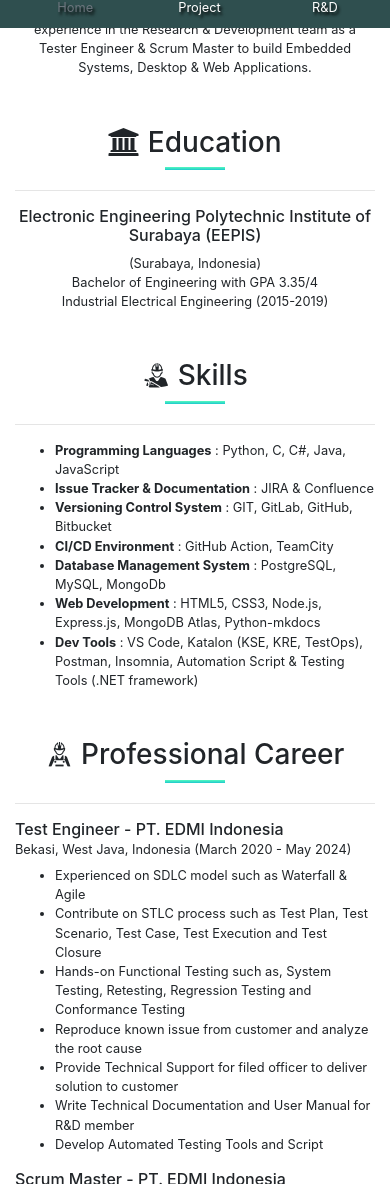
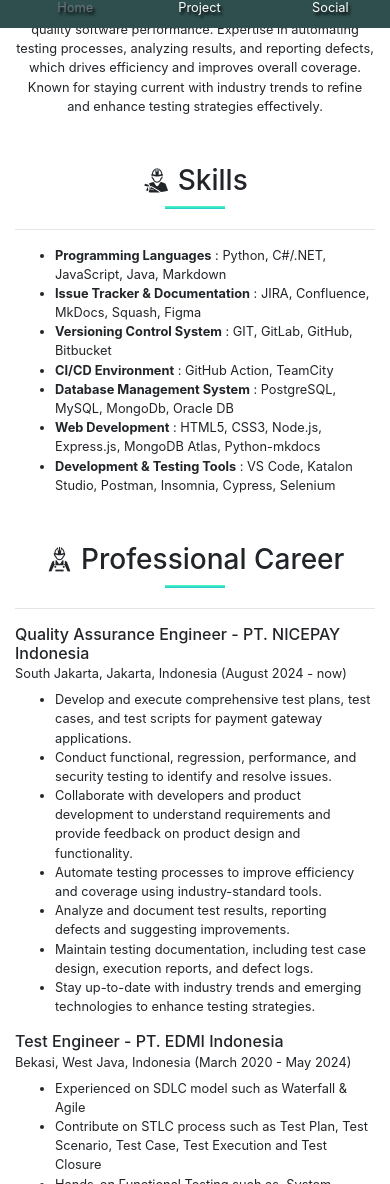
Before and after one commit to fahmiwazu/fahmiwazu.github.io, a plain HTML site: page index.html in a window 390 px wide. Shown: the part 816-2000 px from the top of the page. Drawn offline with Linux system fonts and the light colour scheme; files whose address does not match are found by name.

Commit message:
FEAT: Update Home page on desktop & mobile

```diff
--- a/index.html
+++ b/index.html
@@ -6,7 +6,7 @@
   <meta name="viewport" content="width=device-width, initial-scale=1.0" />
   <meta name="author" content="fahmi wahyu wiradika">
   <meta name="about" content="This is curriculum vitae page fahmi wahyu wiradika">
-  <title>Fahmi Wahyu Wiradika</title>
+  <title>Fahmi's Portfolio</title>
 
   <link rel="stylesheet" href="public/lib/bootstrap/css/bootstrap.min.css">
   <link rel="stylesheet" href="public/lib/animate/animate.min.css">
@@ -40,7 +40,7 @@
         <div class="wow animated fadeIn" style="text-shadow:2px 4px 5px black">
           <h3> Fahmi Wahyu Wiradika</h3>
           <h4><small><span class="flag-icon-background flag-icon flag-icon-id"
-                style="background-size:80%"></span>Indonesia <br>Test Engineer | QA Automation | Scrum Master </h4>
+                style="background-size:80%"></span>Indonesia <br>Quality Assurance Engineer | QA Manual & Automation | Test Engineer </h4>
           <span class="fa fa-mobile-phone"></span> Mobile : (+62) 852 8179 1212
           <br>
           <span class="fa fa-mobile-phone"></span> WA : (+62) 852 8179 1212
@@ -75,22 +75,13 @@
         <div class="section-divider"></div>
         <hr>
         <p>
-          A graduate student from Electronic Engineering Polytechnic Institute of Surabaya (EEPIS) in 2019, I am
-          interested and have a Diploma Thesis on Smart Meters with Artificial intelligence (AI) Embedded Devices. 4
-          years of experience in the Research & Development team as a Tester Engineer & Scrum Master to build Embedded
-          Systems, Desktop & Web Applications. </p>
-      </div>
-    </div>
-    <div id="education">
-      <div class="container text-center mt-5 wow animated fadeInUp mt-2">
-        <h3><span class="fa fa-university"></span> Education</h3>
-        <div class="section-divider"></div>
-        <hr>
-        <h6>
-          Electronic Engineering Polytechnic Institute of Surabaya (EEPIS) </h6>
-        (Surabaya, Indonesia)
-        <br>Bachelor of Engineering with GPA 3.35/4
-        <br>Industrial Electrical Engineering (2015-2019)
+          Experienced Quality Assurance and Test Engineer with expertise in
+          developing and executing test plans and maintain automation code structure.
+          Skilled in functional, regression, and performance testing, with a focus on high-quality
+          software performance. Expertise in automating testing processes, analyzing results,
+          and reporting defects, which drives efficiency and improves overall coverage.
+          Known for staying current with industry trends to refine and enhance testing
+          strategies effectively.  </p>
       </div>
     </div>
     <div id="skills">
@@ -100,14 +91,13 @@
         <div class="text-left">
           <hr>
           <ul>
-            <li><b>Programming Languages</b> : Python, C, C#, Java, JavaScript</li>
-            <li><b>Issue Tracker & Documentation</b> : JIRA & Confluence</li>
+            <li><b>Programming Languages</b> : Python, C#/.NET, JavaScript, Java, Markdown</li>
+            <li><b>Issue Tracker & Documentation</b> : JIRA, Confluence, MkDocs, Squash, Figma</li>
             <li><b>Versioning Control System</b> : GIT, GitLab, GitHub, Bitbucket</li>
             <li><b>CI/CD Environment</b> : GitHub Action, TeamCity</li>
-            <li><b>Database Management System</b> : PostgreSQL, MySQL, MongoDb</li>
+            <li><b>Database Management System</b> : PostgreSQL, MySQL, MongoDb, Oracle DB</li>
             <li><b>Web Development</b> : HTML5, CSS3, Node.js, Express.js, MongoDB Atlas, Python-mkdocs</li>
-            <li><b>Dev Tools</b> : VS Code, Katalon (KSE, KRE, TestOps), Postman, Insomnia, Automation Script & Testing
-              Tools (.NET framework)</li>
+            <li><b>Development & Testing Tools</b> : VS Code, Katalon Studio, Postman, Insomnia, Cypress, Selenium</li>
           </ul>
         </div>
       </div>
@@ -118,13 +108,27 @@
         <div class="section-divider"></div>
         <div class="text-left">
           <hr>
+          <h6>Quality Assurance Engineer - PT. NICEPAY Indonesia
+            <small><br>South Jakarta, Jakarta, Indonesia (August 2024 - now)</small>
+          </h6>
+          <ul>
+            <li>Develop and execute comprehensive test plans, test cases, and test scripts for payment gateway applications.</li>
+            <li>Conduct functional, regression, performance, and security testing to identify and resolve issues.</li>
+            <li>Collaborate with developers and product development to understand requirements and provide feedback on product design and functionality.</li>
+            <li>Automate testing processes to improve efficiency and coverage using industry-standard tools.</li>
+            <li>Analyze and document test results, reporting defects and suggesting improvements.</li>
+            <li>Maintain testing documentation, including test case design, execution reports, and defect logs.</li>
+            <li>Stay up-to-date with industry trends and emerging technologies to enhance testing strategies.</li>
+          </ul>
+        </div>
+        <div class="text-left">
           <h6>Test Engineer - PT. EDMI Indonesia
             <small><br>Bekasi, West Java, Indonesia (March 2020 - May 2024)</small>
           </h6>
           <ul>
             <li>Experienced on SDLC model such as Waterfall & Agile</li>
-            <li>Contribute on STLC process such as Test Plan, Test Scenario, Test Case, Test Execution and Test Closure
-            </li>
+            <li>Contribute on STLC process such as Test Plan, Test Scenario, Test Case, Test Execution and Test
+              Closure</li>
             <li>Hands-on Functional Testing such as, System Testing, Retesting, Regression Testing and Conformance
               Testing</li>
             <li>Reproduce known issue from customer and analyze the root cause</li>
@@ -138,8 +142,8 @@
             <small><br>Bekasi, West Java, Indonesia (January 2023 - June 2023)</small>
           </h6>
           <ul>
-            <li>Responsible for Sprint Ceremonial in Agile Team (sprint planning, spring review, daily stand-up, sprint
-              retrospective, code review and test review)</li>
+            <li>Responsible for Sprint Ceremonial in Agile Team (sprint planning, spring review, daily stand-up,
+              sprint retrospective, code review and test review)</li>
             <li>Discussed task level of priority with Product Owner</li>
             <li>Calculated team Story Point weighting</li>
             <li>Reported Team Velocity chart Burndown chart complete and carry over task to RTE</li>
@@ -155,7 +159,7 @@
         <div class="section-divider"></div>
         <div class="text-left">
           <hr>
-          <h6>Intern - PT Paiton Operation and Maintenance Indonesia (POMI)
+          <h6>Electrical Engineer Intern - PT Paiton Operation and Maintenance Indonesia (POMI)
             <small><br>Probolinggo, East Java, Indonesia (January 2018 - April 2018)</small>
           </h6>
           <ul>
@@ -166,6 +170,25 @@
             <li>Inspected PLC installation and operation for the coal handling system</li>
             <li>Executed unit outages scope of major and critical equipment inspections, installations, repairs, and
               cleaning</li>
+          </ul>
+        </div>
+      </div>
+    </div>
+    <div id="education">
+      <div class="container text-center mt-5 wow animated fadeInUp mt-2">
+        <h3><span class="fa fa-university"></span> Education</h3>
+        <div class="section-divider"></div>
+        <div class="text-left">
+          <hr>
+          <h6>Bachelor of Industrial Electrical Engineering <br>Electronic Engineering Polytechnic Institute of Surabaya (EEPIS)
+            <small><br>Surabaya, East Java, Indonesia (September 2015 - August 2019)</small>
+          </h6>
+          <ul>
+            <li>Overall GPA 3.35/4.</li>
+            <li>Member of Factory Automation Laboratory.</li>
+            <li>Member of Industrial Electrical Engineering Student Organization</li>
+            <li>Coursework: Automation Industry, Embedded Systems, Digital Signal Processing.</li>
+            <li>Thesis on “Design and build a Smart Energy Meter to identify household loads based on harmonic trace”.</li>
           </ul>
         </div>
       </div>
@@ -228,7 +251,7 @@
             <a class="badge badge-info" href="#">Privacy Policy</a>
             <a class="badge badge-info" href="#">Term of Use</a>
             <br>
-            <small>Updated : 6 May 2024</small>
+            <small>Updated : 10 November 2024</small>
           </div>
         </div>
       </div>
@@ -255,9 +278,9 @@
         <div class="col text-center">
           <a href="#" class="menu-home-3">
             <a href="research.html" class="menu-home-3 ">
-              <i class="icofont icofont-laboratory"></i>
+              <i class="ion ion-android-people"></i>
               <br>
-              <small> R&D </small>
+              <small> Social </small>
             </a>
         </div>
       </div>
@@ -289,7 +312,7 @@
       </small>
       <a class="nav-link js-scroll-trigger text-muted" href="#">Home</a>
       <a class="nav-link js-scroll-trigger" href="project.html">Project Participation</a>
-      <a class="nav-link js-scroll-trigger" href="research.html">Research & Development</a>
+      <a class="nav-link js-scroll-trigger" href="research.html">Social Activity</a>
       <div id="info">
         <div class="container text-center mt-2">
           <div class="card card-footer text-justify">
@@ -309,7 +332,7 @@
         </div>
       </div>
       <div class="text-white">
-        <small>Updated : 7 May 2024</small>
+        <small>Updated : 10 November 2024</small>
       </div>
       <footer class="container text-center text-white" style="margin-bottom:5rem"><span class="copyright">Copyright
           &copy; 2024 Fahmi Wahyu Wiradika </span></footer>
@@ -318,7 +341,7 @@
       <div id="profile" style="height:100%;margin-left: 15rem;margin-top: 3rem">
         <div class="container text-left mt-5 wow animated fadeInRight mt-2">
           <h1 style="font-size: 400%">Fahmi Wahyu Wiradika</h1>
-          <h4><small>Test Engineer | QA Automation | Scrum Master <br><span
+          <h4><small>Quality Assurance Engineer | QA Manual & Automation | Test Engineer <br><span
                 class="flag-icon-background flag-icon flag-icon-id" style="background-size:80%"></span>Indonesia</small>
           </h4>
           <span class="fa fa-mobile-phone"></span> Mobile : (+62) 852 8179 1212
@@ -333,20 +356,13 @@
           <h3>Introduction</h3>
           <hr>
           <p>
-            A graduate student from Electronic Engineering Polytechnic Institute of Surabaya (EEPIS) in 2019, I am
-            interested and have a Diploma Thesis on Smart Meters with Artificial intelligence (AI) Embedded Devices. 4
-            years of experience in the Research & Development team as a Tester Engineer & Scrum Master to build Embedded
-            Systems, Desktop & Web Applications. </p>
-        </div>
-      </div>
-      <div id="education" style="height:100%;margin-left: 15rem;margin-top: 3rem">
-        <div class="container text-left mt-5 wow animated fadeInUp mt-2">
-          <h3><span class="fa fa-university"></span> Education</h3>
-          <hr>
-          <h6>
-            Electronic Engineering Polytechnic Institute of Surabaya (EEPIS)<small> (Surabaya, Indonesia)</small> </h6>
-          Bachelor of Engineering with GPA 3.35/4
-          <br>Industrial Electrical Engineering (2015-2019)
+            Experienced Quality Assurance and Test Engineer with expertise in
+            developing and executing test plans and maintain automation code structure.
+            Skilled in functional, regression, and performance testing, with a focus on high-quality
+            software performance. Expertise in automating testing processes, analyzing results,
+            and reporting defects, which drives efficiency and improves overall coverage.
+            Known for staying current with industry trends to refine and enhance testing
+            strategies effectively. </p>
         </div>
       </div>
       <div id="skills" style="height:100%;margin-left: 15rem;margin-top: 3rem">
@@ -355,14 +371,13 @@
           <div class="text-left">
             <hr>
             <ul>
-              <li><b>Programming Languages</b> : Python, C, C#, Java, JavaScript</li>
-              <li><b>Issue Tracker & Documentation</b> : JIRA & Confluence</li>
+              <li><b>Programming Languages</b> : Python, C#/.NET, JavaScript, Java, Markdown</li>
+              <li><b>Issue Tracker & Documentation</b> : JIRA, Confluence, MkDocs, Squash, Figma</li>
               <li><b>Versioning Control System</b> : GIT, GitLab, GitHub, Bitbucket</li>
               <li><b>CI/CD Environment</b> : GitHub Action, TeamCity</li>
-              <li><b>Database Management System</b> : PostgreSQL, MySQL, MongoDb</li>
+              <li><b>Database Management System</b> : PostgreSQL, MySQL, MongoDb, Oracle DB</li>
               <li><b>Web Development</b> : HTML5, CSS3, Node.js, Express.js, MongoDB Atlas, Python-mkdocs</li>
-              <li><b>Dev Tools</b> : VS Code, Katalon (KSE, KRE, TestOps), Postman, Insomnia, Automation Script &
-                Testing Tools (.NET framework)</li>
+              <li><b>Development & Testing Tools</b> : VS Code, Katalon Studio, Postman, Insomnia, Cypress, Selenium</li>
             </ul>
           </div>
         </div>
@@ -372,6 +387,20 @@
           <h3><span class="icofont icofont-engineer"></span> Professional Career</h3>
           <div class="text-left">
             <hr>
+            <h6>Quality Assurance Engineer - PT. NICEPAY Indonesia
+              <small><br>South Jakarta, Jakarta, Indonesia (August 2024 - now)</small>
+            </h6>
+            <ul>
+              <li>Develop and execute comprehensive test plans, test cases, and test scripts for payment gateway applications.</li>
+              <li>Conduct functional, regression, performance, and security testing to identify and resolve issues.</li>
+              <li>Collaborate with developers and product development to understand requirements and provide feedback on product design and functionality.</li>
+              <li>Automate testing processes to improve efficiency and coverage using industry-standard tools.</li>
+              <li>Analyze and document test results, reporting defects and suggesting improvements.</li>
+              <li>Maintain testing documentation, including test case design, execution reports, and defect logs.</li>
+              <li>Stay up-to-date with industry trends and emerging technologies to enhance testing strategies.</li>
+            </ul>
+          </div>
+          <div class="text-left">
             <h6>Test Engineer - PT. EDMI Indonesia
               <small><br>Bekasi, West Java, Indonesia (March 2020 - May 2024)</small>
             </h6>
@@ -408,7 +437,7 @@
           <h3><span class="icofont icofont-instrument"></span> Internship</h3>
           <div class="text-left">
             <hr>
-            <h6>Intern - PT Paiton Operation and Maintenance Indonesia (POMI)
+            <h6>Electrical Engineer Intern - PT Paiton Operation and Maintenance Indonesia (POMI)
               <small><br>Probolinggo, East Java, Indonesia (January 2018 - April 2018)</small>
             </h6>
             <ul>
@@ -419,6 +448,24 @@
               <li>Inspected PLC installation and operation for the coal handling system</li>
               <li>Executed unit outages scope of major and critical equipment inspections, installations, repairs, and
                 cleaning</li>
+            </ul>
+          </div>
+        </div>
+      </div>
+      <div id="education" style="height:100%;margin-left: 15rem;margin-top: 3rem">
+        <div class="container text-left mt-5 wow animated fadeInUp mt-2">
+          <h3><span class="fa fa-university"></span> Education</h3>
+          <div class="text-left">
+            <hr>
+            <h6>Bachelor of Industrial Electrical Engineering <br>Electronic Engineering Polytechnic Institute of Surabaya (EEPIS)
+              <small><br>Surabaya, East Java, Indonesia (September 2015 - August 2019)</small>
+            </h6>
+            <ul>
+              <li>Overall GPA 3.35/4.</li>
+              <li>Member of Factory Automation Laboratory.</li>
+              <li>Member of Industrial Electrical Engineering Student Organization</li>
+              <li>Coursework: Automation Industry, Embedded Systems, Digital Signal Processing.</li>
+              <li>Thesis on “Design and build a Smart Energy Meter to identify household loads based on harmonic trace”.</li>
             </ul>
           </div>
         </div>
```
